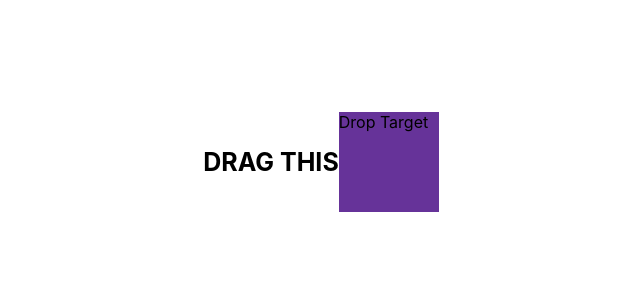
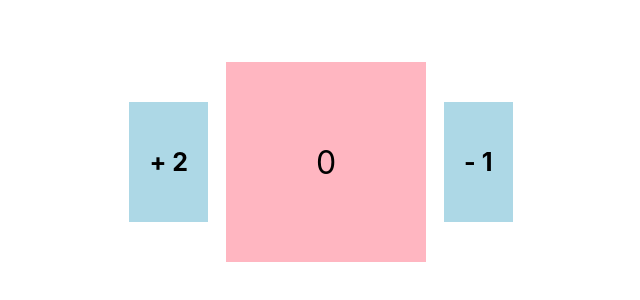
Before and after one commit to clemmurphy/centipede, a Next.js app: page /sandbox in a window 1280 px wide. Shown: the part 238-538 px from the top of the page, without its empty margins (319-959 px from the left). Built offline with nearby package versions, Linux system fonts and the light colour scheme.

Commit message:
add some sandbox code

```diff
--- a/src/page-components/sandbox/sandbox-layout.tsx
+++ b/src/page-components/sandbox/sandbox-layout.tsx
@@ -1,11 +1,13 @@
 import styled from 'styled-components'
 import { useDrag, useDrop } from 'react-dnd'
 import { DraggableItemTypes } from 'constants/constants'
+import { useState } from 'react'
 
 const CenterEverythingDiv = styled.div`
   display: flex;
   justify-content: center;
   align-items: center;
+  gap: 18px;
   height: 100vh;
   width: 100vw;
 `
@@ -15,6 +17,7 @@ export function SandboxLayout() {
     <CenterEverythingDiv>
       <DraggableComponent />
       <DroppableComponent />
+      <DraggableComponent2 />
     </CenterEverythingDiv>
   )
 }
@@ -22,9 +25,16 @@ export function SandboxLayout() {
 function DraggableComponent() {
   const [{ isDragging }, drag] = useDrag(() => ({
     type: DraggableItemTypes.CARD,
+    item: { value: 2 },
     collect: (monitor) => ({
       isDragging: !!monitor.isDragging(),
     }),
+    options: {
+      dropEffect: 'copy',
+    },
+    end: (item, monitor) => {
+      const dropResult = monitor.getDropResult()
+    },
   }))
 
   return (
@@ -35,24 +45,78 @@ function DraggableComponent() {
         fontSize: 25,
         fontWeight: 'bold',
         cursor: 'move',
+        background: 'lightblue',
+        padding: 20,
       }}
     >
-      <p>DRAG THIS</p>
+      <p>+ 2</p>
     </div>
   )
 }
 
-function DroppableComponent() {
-  const [collectedProps, drop] = useDrop(() => ({
-    accept: DraggableItemTypes.CARD,
+function DraggableComponent2() {
+  const [{ isDragging }, drag] = useDrag(() => ({
+    type: DraggableItemTypes.CARD,
+    item: { value: -1 },
+    collect: (monitor) => ({
+      isDragging: !!monitor.isDragging(),
+    }),
+    options: {
+      dropEffect: 'copy',
+    },
+    end: (item, monitor) => {
+      const dropResult = monitor.getDropResult()
+    },
   }))
 
   return (
     <div
-      style={{ height: 100, width: 100, backgroundColor: 'rebeccapurple' }}
-      ref={drop}
+      ref={drag}
+      style={{
+        opacity: isDragging ? 0.5 : 1,
+        fontSize: 25,
+        fontWeight: 'bold',
+        cursor: 'move',
+        background: 'lightblue',
+        padding: 20,
+      }}
     >
-      Drop Target
+      <p>- 1</p>
     </div>
   )
 }
+
+let dropCount = 0
+
+function DroppableComponent() {
+  const [{ isOver }, drop] = useDrop(() => ({
+    accept: DraggableItemTypes.CARD,
+    drop: (props: any, monitor: any) => {
+      const item = monitor.getItem()
+      dropCount = dropCount + item.value
+    },
+    collect: (monitor) => ({
+      isOver: !!monitor.isOver(),
+      canDrop: !!monitor.canDrop(),
+    }),
+  }))
+
+  const color = isOver ? 'lightgreen' : 'lightpink'
+
+  return (
+    <div
+      style={{
+        height: 200,
+        width: 200,
+        backgroundColor: color,
+        display: 'flex',
+        justifyContent: 'center',
+        alignItems: 'center',
+        fontSize: 32,
+      }}
+      ref={drop}
+    >
+      <p>{dropCount}</p>
+    </div>
+  )
+}
```
